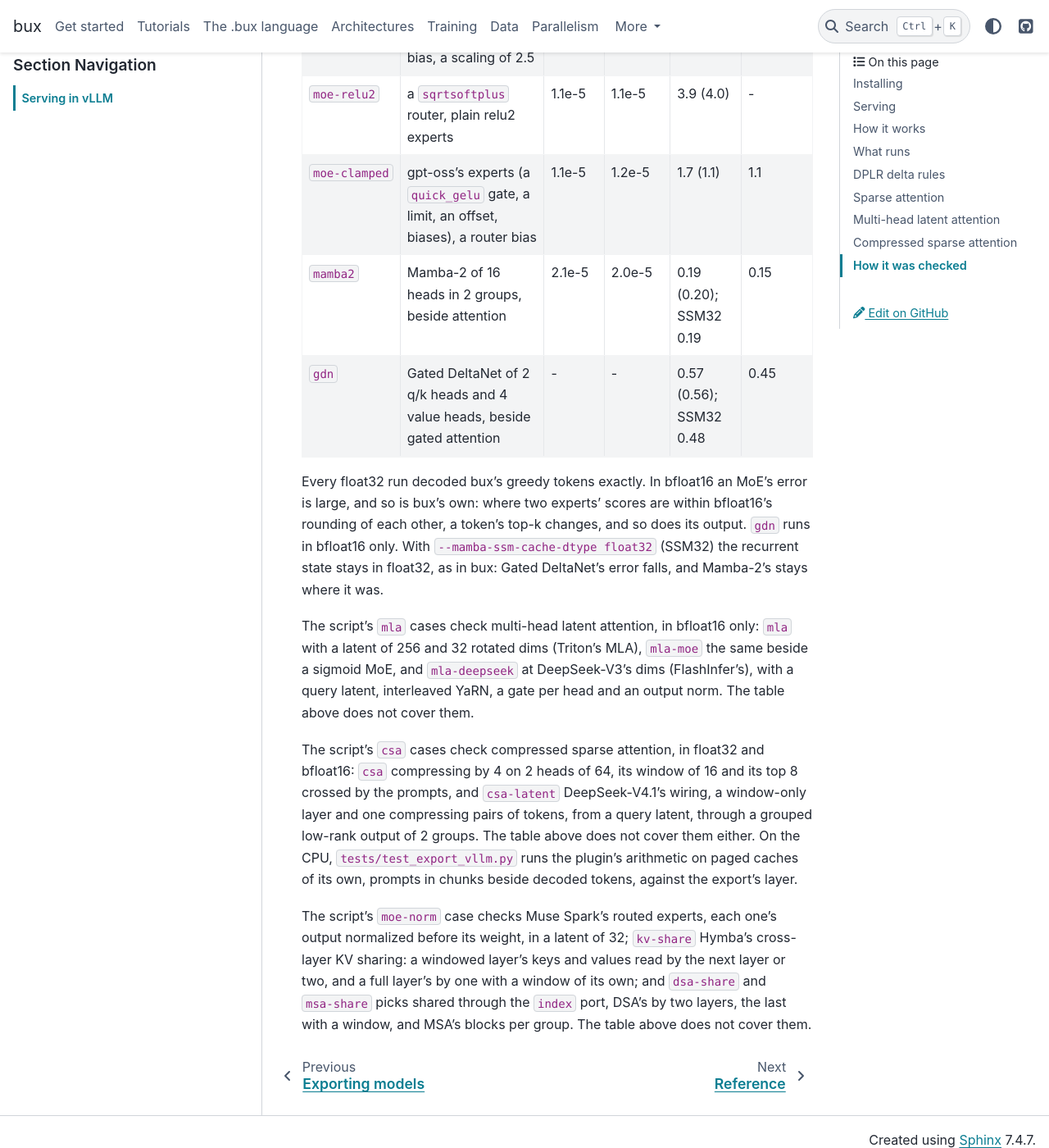
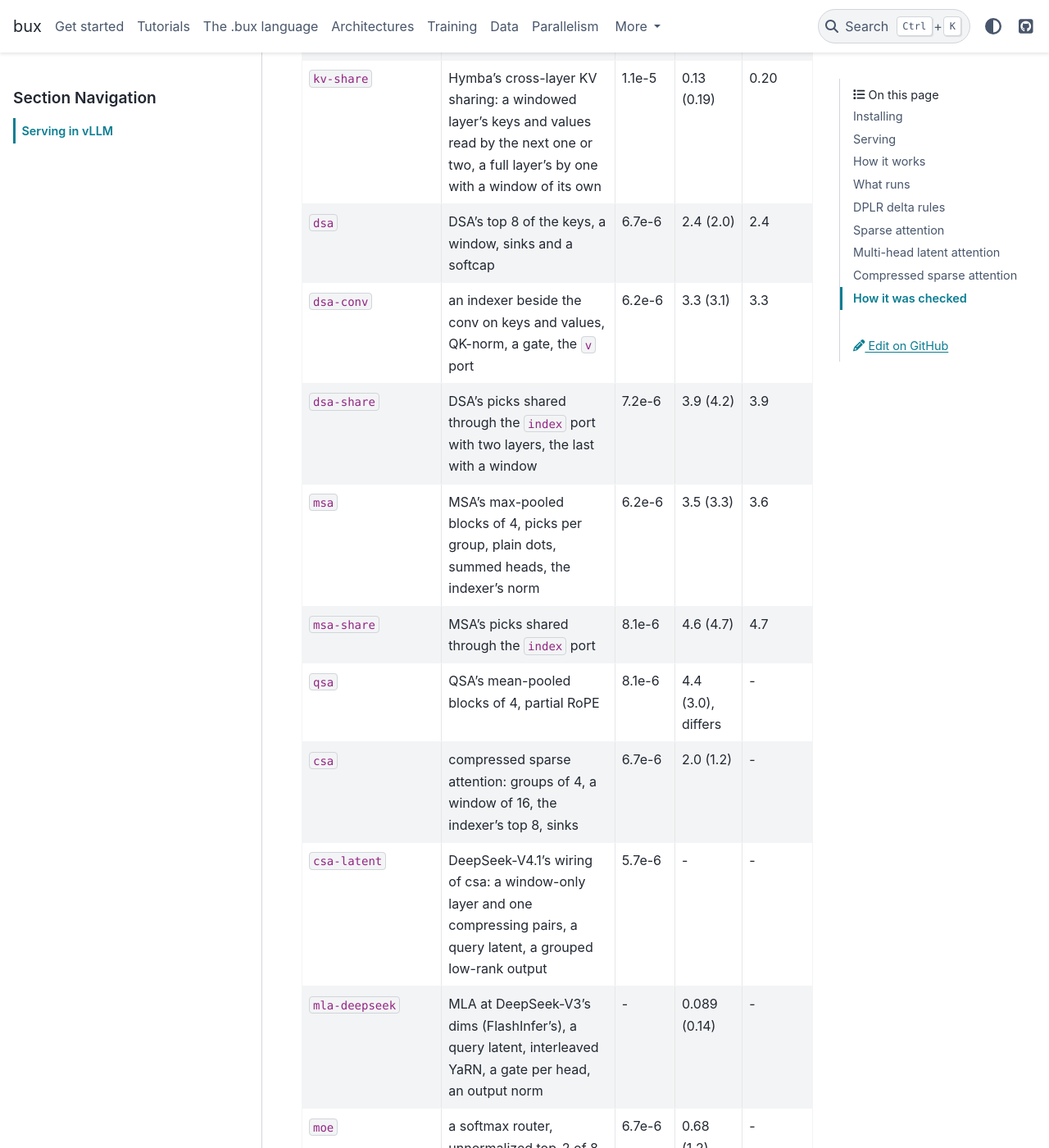
Before and after one commit to pilot7747/bux, a Sphinx documentation site: the page built from docs/export/vllm.md, in a window 1280 px wide and 1400 px high, scrolled down 12541 px. Shown: the whole window at 82% size. Built offline with Sphinx 7.4.7 and the PyData theme 0.15.4, drawn with Linux system fonts in a browser that asks for light colours; some of the changed text lies outside the part shown.

Commit message:
Docs: the vLLM plugin's parity measured again on B300s, every case of the script: float32 exact everywhere it ran, bfloat16 within bux's own error but for qsa's picks and moe-sink at TP=2
Co-Authored-By: Claude Opus 5.5 <noreply@anthropic.com>

```diff
--- a/docs/export/vllm.md
+++ b/docs/export/vllm.md
@@ -336,61 +336,70 @@ JAX_PLATFORMS=cpu python scripts/vllm_parity.py compare runs/parity/float32  # b
   than twice that, and if it picks a token other than bux's only within that
   distance of the best: a near tie that two bfloat16 runs may break either way.
 
-Measured on 2026-10-26 on one and two (TP=2) NVIDIA B300 GPUs, with vLLM 0.32.0,
-PyTorch 2.13.0 (CUDA 13.0), transformers 5.19.0 and Python 3.12; bux's reference ran
-on the CPU in float32. vLLM used Triton's attention in float32 and FlashAttention in
-bfloat16 (FlashInfer for MQA's head dim of 64); its Triton MoE kernels
-(`--moe-backend triton`; FlashInfer's, which vLLM picks on Blackwell where it can
-build them, were not checked); CUDA graphs and `torch.compile` (vLLM's default; eager
-gave the same results); and Triton's dots in IEEE float32
-(`TRITON_F32_DEFAULT=ieee`).
+Measured on 2026-10-28 on one and two (TP=2) NVIDIA B300 GPUs, with vLLM 0.32.0,
+PyTorch 2.13.0 (CUDA 13.0), flash-linear-attention 0.6.0 and Python 3.12; bux's
+reference ran on the CPU in float32. vLLM ran with CUDA graphs and `torch.compile` (its default), its own pick of attention backend, Triton's MoE kernels (`--moe-backend triton`), and, in float32, Triton's dots in IEEE float32 (`TRITON_F32_DEFAULT=ieee`).
 
 The table gives the largest difference of a log-probability, over every position of
 4 prompts with 16 decoding steps each, across the whole vocabulary of 256. In
 parentheses is bux's own bfloat16 error, against the same reference:
 
-| Case | What it covers | float32 | float32, TP=2 | bfloat16 (bux's own) | bfloat16, TP=2 |
-|------|----------------|---------|---------------|----------------------|----------------|
-| `llama` | GQA, RoPE, SwiGLU, an untied head | 1.1e-5 | 1.2e-5 | 0.15 (0.16) | 0.13 |
-| `qwen3` | QK-norm, a tied head | 9.5e-6 | 8.6e-6 | 0.09 (0.13) | - |
-| `gpt2` | learned positions, layernorms and biases, a GELU MLP | 8.3e-6 | 6.7e-6 | 0.07 (0.12) | - |
-| `rope` | partial and interleaved RoPE, `pi`, `llama3`, `yarn` on cos and sin and on the softmax, MQA beside GQA | 2.7e-5 | 2.7e-5 | 0.20 (0.31) | - |
-| `gemma` | a window of 8 keys, soft-capped attention and logits, zero-centered norms, a scaled embedding | 2.2e-5 | 2.1e-5 | 0.13 (0.17) | - |
-| `gpt-oss` | sinks, a window, attention biases | 1.1e-5 | 1.1e-5 | 0.12 (0.14) | - |
-| `mqa` | one KV head (each rank's copy under TP), head dim 64, a head bias | 1.7e-5 | 1.3e-5 | 0.19 (0.20) | - |
-| `graph` | a shared block run three times (three KV caches), taps, a sum, a scale, a linear | 1.7e-5 | 1.6e-5 | 0.19 (0.31) | - |
-| `extras` | gates on attention (per channel, per head), an output norm, fused qkv, an embedding norm, a clamped SwiGLU, a capped relu2 MLP | 1.1e-5 | 1.6e-5 | 0.15 (0.26) | - |
-| `moe` | a softmax router, unnormalized top-2 of 8, a gated shared expert | 1.4e-5 | 1.5e-5 | 1.7 (1.3) | - |
-| `moe-grouped` | a sigmoid router, 4 groups, the aux-free bias, a scaling of 2.5 | 1.9e-5 | 2.1e-5 | 3.3 (2.8) | 3.3 |
-| `moe-relu2` | a `sqrtsoftplus` router, plain relu2 experts | 1.1e-5 | 1.1e-5 | 3.9 (4.0) | - |
-| `moe-clamped` | gpt-oss's experts (a `quick_gelu` gate, a limit, an offset, biases), a router bias | 1.1e-5 | 1.2e-5 | 1.7 (1.1) | 1.1 |
-| `mamba2` | Mamba-2 of 16 heads in 2 groups, beside attention | 2.1e-5 | 2.0e-5 | 0.19 (0.20); SSM32 0.19 | 0.15 |
-| `gdn` | Gated DeltaNet of 2 q/k heads and 4 value heads, beside gated attention | - | - | 0.57 (0.56); SSM32 0.48 | 0.45 |
+| Case | What it covers | float32 | bfloat16 (bux's own) | bfloat16, TP=2 |
+|------|----------------|---------|----------------------|----------------|
+| `llama` | GQA, RoPE, SwiGLU, an untied head | 6.7e-6 | 0.065 (0.10) | 0.076 |
+| `qwen3` | QK-norm, a tied head | 6.2e-6 | 0.071 (0.091) | - |
+| `gpt2` | learned positions, layernorms and biases, a GELU MLP | 3.8e-6 | 0.039 (0.057) | - |
+| `rope` | partial and interleaved RoPE, `pi`, `llama3`, `yarn` on cos and sin and on the softmax, MQA beside GQA | 7.6e-6 | 0.061 (0.074) | - |
+| `gemma` | a window of 8 keys, soft-capped attention and logits, zero-centered norms, a scaled embedding | 2.0e-5 | 0.057 (0.098) | - |
+| `gpt-oss` | sinks, a window, attention biases | 5.7e-6 | 0.091 (0.098) | - |
+| `mqa` | one KV head (each rank's copy under TP), head dim 64, a head bias | 7.6e-6 | 0.062 (0.10) | - |
+| `graph` | a shared block run three times (three KV caches), taps, a sum, a scale, a linear | 1.1e-5 | 0.10 (0.10) | - |
+| `extras` | gates on attention (per channel, per head), an output norm, fused qkv, an embedding norm, a clamped SwiGLU, a capped relu2 MLP | 3.8e-6 | 0.043 (0.065) | - |
+| `value-residual` | the `v` port: fixed, learned and convex value residuals | 7.6e-6 | 0.088 (0.11) | 0.089 |
+| `query-scale` | `power_scale` and `log_scale` on the queries, a gate's bias per head | 1.2e-5 | 0.13 (0.15) | - |
+| `qk-norm-all-heads` | QK-norm across all heads | 5.7e-6 | 0.057 (0.075) | - |
+| `kv-conv` | the conv on keys and values | 8.6e-6 | 0.12 (0.13) | 0.10 |
+| `kv-share` | Hymba's cross-layer KV sharing: a windowed layer's keys and values read by the next one or two, a full layer's by one with a window of its own | 1.1e-5 | 0.13 (0.19) | 0.20 |
+| `dsa` | DSA's top 8 of the keys, a window, sinks and a softcap | 6.7e-6 | 2.4 (2.0) | 2.4 |
+| `dsa-conv` | an indexer beside the conv on keys and values, QK-norm, a gate, the `v` port | 6.2e-6 | 3.3 (3.1) | 3.3 |
+| `dsa-share` | DSA's picks shared through the `index` port with two layers, the last with a window | 7.2e-6 | 3.9 (4.2) | 3.9 |
+| `msa` | MSA's max-pooled blocks of 4, picks per group, plain dots, summed heads, the indexer's norm | 6.2e-6 | 3.5 (3.3) | 3.6 |
+| `msa-share` | MSA's picks shared through the `index` port | 8.1e-6 | 4.6 (4.7) | 4.7 |
+| `qsa` | QSA's mean-pooled blocks of 4, partial RoPE | 8.1e-6 | 4.4 (3.0), differs | - |
+| `csa` | compressed sparse attention: groups of 4, a window of 16, the indexer's top 8, sinks | 6.7e-6 | 2.0 (1.2) | - |
+| `csa-latent` | DeepSeek-V4.1's wiring of csa: a window-only layer and one compressing pairs, a query latent, a grouped low-rank output | 5.7e-6 | - | - |
+| `mla-deepseek` | MLA at DeepSeek-V3's dims (FlashInfer's), a query latent, interleaved YaRN, a gate per head, an output norm | - | 0.089 (0.14) | - |
+| `moe` | a softmax router, unnormalized top-2 of 8, a gated shared expert | 6.7e-6 | 0.68 (1.2) | - |
+| `moe-grouped` | a sigmoid router, 4 groups, the aux-free bias, a scaling of 2.5 | 8.6e-6 | 2.1 (3.8) | 1.8 |
+| `moe-relu2` | a `sqrtsoftplus` router, plain relu2 experts | 5.7e-6 | 1.8 (1.4) | - |
+| `moe-clamped` | gpt-oss's experts (a `quick_gelu` gate, a limit, an offset, biases), a router bias | 5.7e-6 | 0.81 (0.72) | 0.83 |
+| `moe-latent` | LatentMoE with its norms, a sigmoid router | 3.8e-6 | 1.9 (1.9) | 0.054 |
+| `moe-sink` | shared experts the router scores (`shared_expert_sink`) | 8.6e-6 | 2.3 (1.7) | 3.2, differs |
+| `moe-norm` | Muse Spark's experts: each one's output normalized before its weight, in a latent of 32 | 9.1e-6 | 1.7 (2.1) | 2.0 |
+| `mamba2` | Mamba-2 of 16 heads in 2 groups, beside attention | 7.6e-6 | 0.078 (0.13) | 0.076 |
+| `gdn` | Gated DeltaNet of 2 q/k heads and 4 value heads, beside gated attention | - | 0.27 (0.23) | 0.28 |
+| `kda` | KDA of 2 q/k heads and 4 value heads, its gate's lower bound of -5 | - | - | 0.19 |
+| `kda-kimi` | Kimi Linear's KDA: 4 heads, a low-rank output gate | - | 0.13 (0.43) | - |
+| `gdn2` | Gated DeltaNet-2 of 2 q/k heads and 4 value heads | 1.1e-5 | 0.15 (0.23) | 0.14 |
+| `gdn2-paper` | the paper's gdn2: low-rank gates, negative eigenvalues, a sigmoid output gate | 8.6e-6 | 0.12 (0.20) | - |
+| `rwkv7` | RWKV-7 of 2 heads of 64 | 3.4e-5 | 0.17 (1.0) | 0.70 |
+| `rwkv7-residual` | RWKV-7's value residual through its `v` port, low ranks | 1.3e-5 | 0.11 (0.25) | - |
+| `hc` | hyper-connections, 4 streams | 8.1e-6 | 0.087 (0.10) | 0.088 |
+| `attnres` | attention residuals in blocks of 3 | 8.6e-6 | 0.11 (0.17) | 0.15 |
+| `mhc` | manifold-constrained hyper-connections | 8.1e-6 | 0.093 (0.11) | - |
+| `mhc-single` | mhc, single-pass | 6.7e-6 | 0.081 (0.10) | - |
+| `gr` | `gr`'s residual algebra | 1.9e-6 | 0.018 (0.025) | - |
+| `vpgate` | `vpgate`'s residual algebra | 9.5e-6 | 0.072 (0.13) | - |
 
-Every float32 run decoded bux's greedy tokens exactly. In bfloat16 an MoE's error is
-large, and so is bux's own: where two experts' scores are within bfloat16's rounding
-of each other, a token's top-k changes, and so does its output. `gdn` runs in
-bfloat16 only. With `--mamba-ssm-cache-dtype float32` (SSM32) the recurrent state
-stays in float32, as in bux: Gated DeltaNet's error falls, and Mamba-2's stays where
-it was.
+Every float32 run decoded bux's greedy tokens exactly. In bfloat16 an MoE's and a
+sparse layer's errors are large, and so are bux's own: where two experts' or two
+keys' scores are within bfloat16's rounding of each other, a token's picks change,
+and so does its output. Two cases differ: in bfloat16 `qsa` picks a token 3.5 below
+the best, past bux's own error of 3.0, and `moe-sink` at TP=2 one 1.8 below it, at
+bux's own 1.8. `gdn`, the `kda` cases and `mla-deepseek` run in bfloat16 only. A `-`
+marks a case not measured that way; `mla` and `mla-moe` (MLA with a latent of 256 and
+32 rotated dims, on Triton's MLA), `engram` and `kda` on one GPU did not run.
 
-The script's `mla` cases check multi-head latent attention, in bfloat16 only:
-`mla` with a latent of 256 and 32 rotated dims (Triton's MLA), `mla-moe` the same
-beside a sigmoid MoE, and `mla-deepseek` at DeepSeek-V3's dims (FlashInfer's), with
-a query latent, interleaved YaRN, a gate per head and an output norm. The table
-above does not cover them.
-
-The script's `csa` cases check compressed sparse attention, in float32 and
-bfloat16: `csa` compressing by 4 on 2 heads of 64, its window of 16 and its
-top 8 crossed by the prompts, and `csa-latent` DeepSeek-V4.1's wiring, a
-window-only layer and one compressing pairs of tokens, from a query latent, through
-a grouped low-rank output of 2 groups. The table above does not cover them either.
-On the CPU, `tests/test_export_vllm.py` runs the plugin's arithmetic on paged caches
-of its own, prompts in chunks beside decoded tokens, against the export's layer.
-
-The script's `moe-norm` case checks Muse Spark's routed experts, each one's output
-normalized before its weight, in a latent of 32; `kv-share` Hymba's cross-layer KV
-sharing: a windowed layer's keys and values read by the next layer or two, and a
-full layer's by one with a window of its own; and `dsa-share` and `msa-share` picks
-shared through the `index` port, DSA's by two layers, the last with a window, and
-MSA's blocks per group. The table above does not cover them.
+On the CPU, `tests/test_export_vllm.py` runs the plugin's sparse and compressed
+attention on paged caches of its own, prompts in chunks beside decoded tokens,
+against the export's layers.
```
